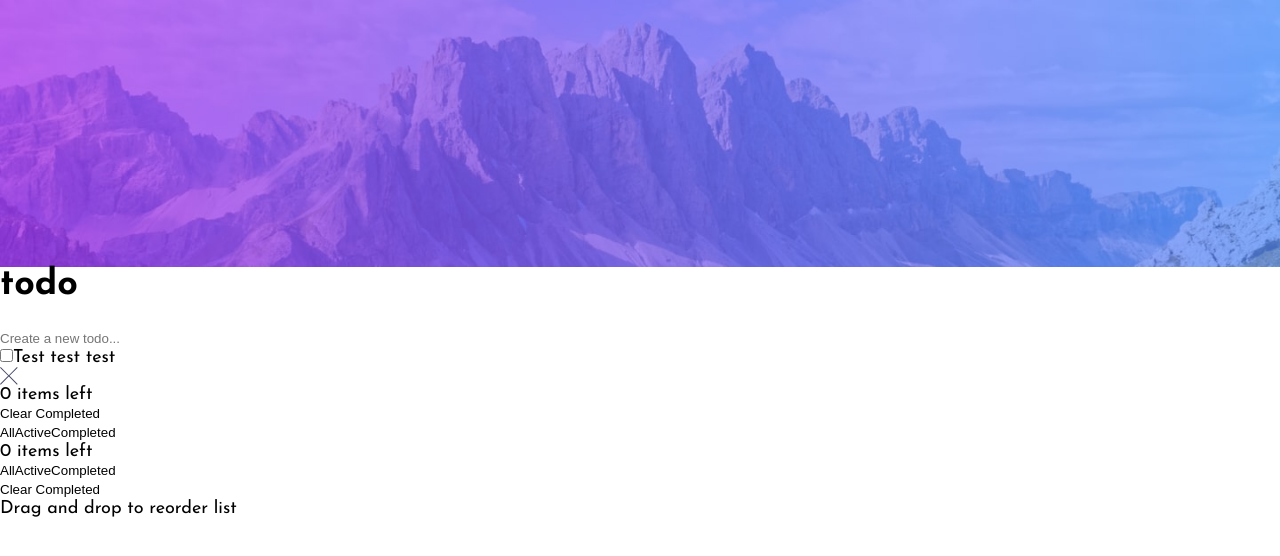
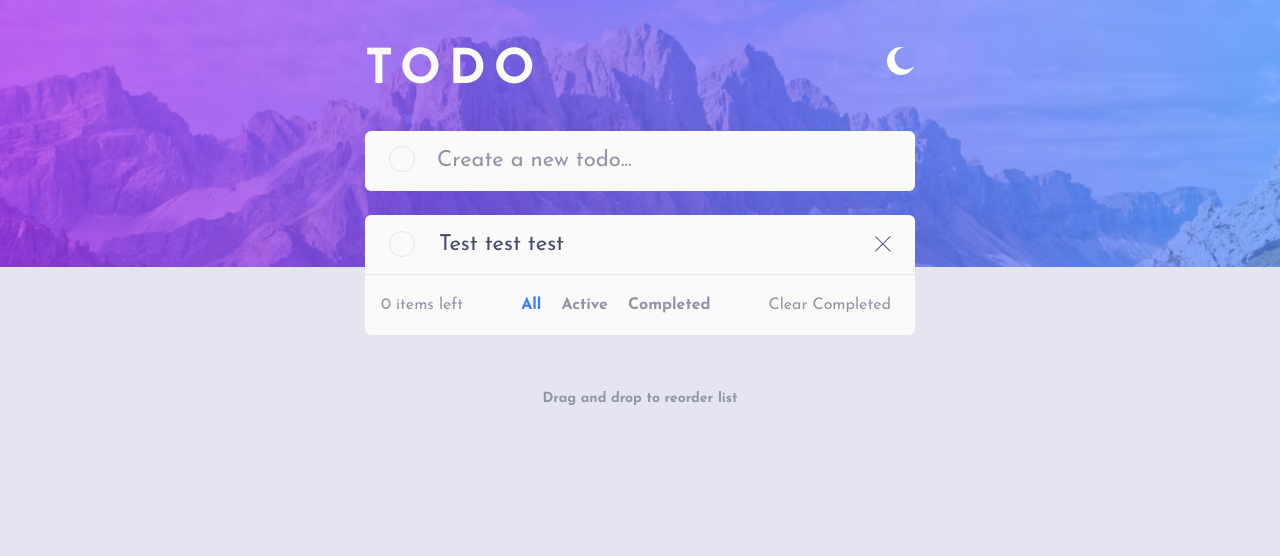
Before and after one commit to yusufardapeker/todo-app, a React (Vite) app: page / in a window 1280 px wide. Shown: the top 556 px of the page. Built offline with nearby package versions, Linux system fonts and the light colour scheme.

Commit message:
Code CSS

```diff
--- a/src/styles/main.scss
+++ b/src/styles/main.scss
@@ -1,10 +1,281 @@
 :root {
 	--fw-regular: 400;
 	--fw-bold: 700;
+
+	--bright-blue: hsl(220, 98%, 61%);
+	--check-background: hsl(192, 100%, 67%), hsl(280, 87%, 65%);
+
+	&:has([data-theme="light"]) {
+		color-scheme: light;
+
+		--bg-main: hsl(236, 33%, 92%);
+		--bg-secondary: hsl(0, 0%, 98%);
+		--heading-color: hsl(0, 0%, 98%);
+		--text-color: hsl(235, 19%, 35%);
+		--text-secondary-color: hsl(236, 9%, 61%);
+		--completed-text-color: hsl(233, 11%, 84%);
+		--border-color: hsl(236, 33%, 92%);
+	}
+
+	&:has([data-theme="dark"]) {
+		color-scheme: light;
+
+		--bg-main: hsl(235, 21%, 11%);
+		--bg-secondary: hsl(235, 24%, 19%);
+		--heading-color: hsl(236, 33%, 92%);
+		--text-color: hsl(234, 39%, 85%);
+		--text-secondary-color: hsl(234, 11%, 52%);
+		--completed-text-color: hsl(234, 11%, 52%);
+		--border-color: hsl(233, 14%, 35%);
+	}
 }
 
 body {
 	font-family: "Josefin Sans", sans-serif;
 	font-size: 18px;
 	font-weight: var(--fw-regular);
+	background-color: var(--bg-main);
 }
+
+.container {
+	width: 550px;
+	max-width: 88%;
+	margin-inline: auto;
+	margin-top: -152px;
+	position: relative;
+	z-index: 1;
+}
+
+@mixin elementWrapper($padding-left) {
+	padding-left: $padding-left;
+	padding-right: 16px;
+	height: 48px;
+	display: flex;
+	align-items: center;
+	width: 100%;
+	background-color: var(--bg-secondary);
+
+	@media (width > 376px) {
+		height: 60px;
+		padding-right: 24px;
+	}
+}
+
+@mixin checkCircle {
+	width: 22px;
+	height: 22px;
+	border: 1px solid var(--border-color);
+	border-radius: 50%;
+
+	@media (width > 376px) {
+		width: 26px;
+		height: 26px;
+	}
+}
+
+.head {
+	display: flex;
+	flex-direction: column;
+	gap: 28px;
+	margin-bottom: 16px;
+
+	.heading-theme-wrapper {
+		display: flex;
+		align-items: flex-start;
+		justify-content: space-between;
+
+		h1 {
+			text-transform: uppercase;
+			color: var(--heading-color);
+			letter-spacing: 8px;
+			font-size: 32px;
+		}
+
+		.theme-icon {
+			width: 22px;
+			height: 22px;
+			cursor: pointer;
+		}
+	}
+
+	.input-wrapper {
+		position: relative;
+
+		&::before {
+			position: absolute;
+			content: "";
+			left: 16px;
+			top: 26%;
+			@include checkCircle;
+		}
+
+		input {
+			@include elementWrapper(52px);
+			border-radius: 6px;
+			color: var(--text-color);
+			caret-color: var(--bright-blue);
+
+			&::placeholder {
+				color: var(--text-secondary-color);
+			}
+		}
+	}
+}
+
+.list {
+	.todo-item {
+		@include elementWrapper(16px);
+		border-radius: 6px 6px 0 0;
+		border-bottom: 1px solid var(--border-color);
+		color: var(--text-color);
+
+		&:first-child ~ .todo-item {
+			border-radius: 0;
+		}
+
+		input[type="checkbox"] {
+			appearance: none;
+			@include checkCircle;
+			margin-right: 12px;
+			cursor: pointer;
+
+			&:checked {
+				background: no-repeat center url("../images/icon-check.svg"),
+					linear-gradient(135deg, var(--check-background));
+			}
+
+			&:checked + label {
+				color: var(--completed-text-color);
+				position: relative;
+
+				&::before {
+					position: absolute;
+					content: "";
+					width: 100%;
+					height: 1px;
+					top: 50%;
+					left: 0;
+					background-color: var(--text-color);
+				}
+			}
+		}
+
+		label {
+			cursor: pointer;
+		}
+
+		.cross-icon {
+			width: 14px;
+			height: 14px;
+			margin-left: auto;
+			cursor: pointer;
+		}
+	}
+
+	.todo-actions {
+		margin-bottom: 56px;
+		color: var(--text-secondary-color);
+		font-size: 16px;
+
+		button.selected {
+			color: var(--bright-blue);
+		}
+	}
+
+	.todo-actions.mobile {
+		.todo-info {
+			@include elementWrapper(16px);
+			justify-content: space-between;
+			border-radius: 0 0 6px 6px;
+			font-size: 14px;
+			margin-bottom: 16px;
+		}
+
+		.todo-states {
+			@include elementWrapper(16px);
+			font-weight: var(--fw-bold);
+			border-radius: 6px;
+			justify-content: center;
+			gap: 20px;
+		}
+	}
+
+	.todo-actions.desktop {
+		@include elementWrapper(16px);
+		border-radius: 6px;
+		display: none;
+		justify-content: space-between;
+		border-radius: 0 0 6px 6px;
+
+		.todo-states {
+			display: flex;
+			gap: 20px;
+			font-weight: var(--fw-bold);
+		}
+	}
+
+	.drag-drop-text {
+		text-align: center;
+		font-weight: var(--fw-bold);
+		color: var(--text-secondary-color);
+		font-size: 14px;
+	}
+}
+
+@media (width > 376px) {
+	.container {
+		margin-top: -220px;
+	}
+
+	.head {
+		margin-bottom: 24px;
+		gap: 36px;
+
+		.heading-theme-wrapper {
+			h1 {
+				font-size: 48px;
+			}
+
+			.theme-icon {
+				width: 28px;
+				height: 28px;
+			}
+		}
+
+		.input-wrapper {
+			font-size: 22px;
+
+			&::before {
+				left: 24px;
+			}
+
+			input {
+				@include elementWrapper(72px);
+			}
+		}
+	}
+
+	.list {
+		.todo-item {
+			font-size: 22px;
+			@include elementWrapper(24px);
+
+			input[type="checkbox"] {
+				margin-right: 24px;
+			}
+
+			.cross-icon {
+				width: 16px;
+				height: 16px;
+			}
+		}
+
+		.todo-actions.mobile {
+			display: none;
+		}
+
+		.todo-actions.desktop {
+			display: flex;
+		}
+	}
+}
--- a/src/styles/reset.css
+++ b/src/styles/reset.css
@@ -34,5 +34,9 @@ button {
 	cursor: pointer;
 	background-color: transparent;
 	color: inherit;
-	font-weight: inherit;
+	font: inherit;
 }
+
+input {
+	font: inherit;
+}
```
